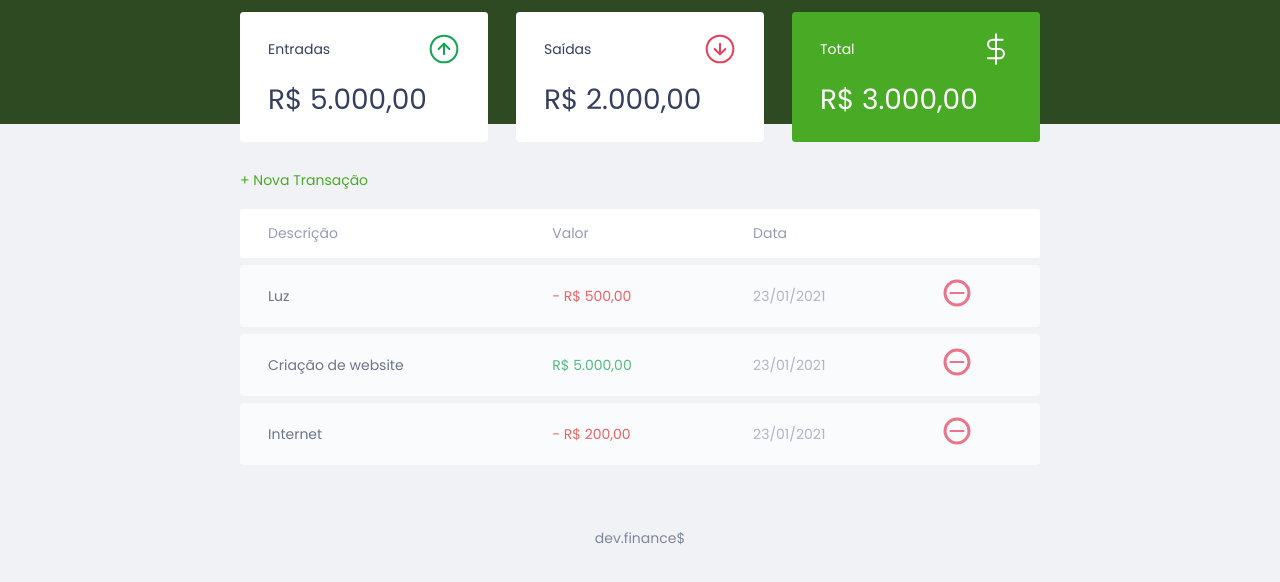
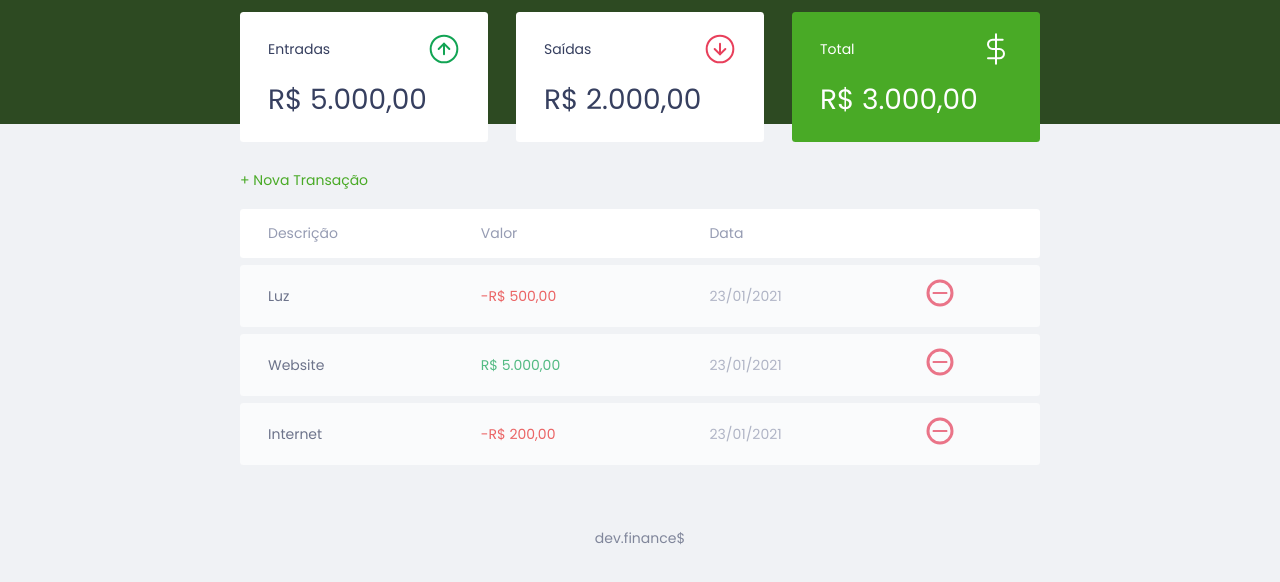
Before and after one commit to gabihvespoli/dev.finance, a plain HTML site: page index.html in a window 1280 px wide. Shown: the part 74-656 px from the top of the page. Drawn offline with Linux system fonts and the light colour scheme.

Commit message:
add DOM e Utils

```diff
--- a/index.html
+++ b/index.html
@@ -69,30 +69,6 @@
           </tr>
         </thead>
         <tbody>
-          <tr>
-            <td class="description">Luz</td>
-            <td class="expense">- R$ 500,00</td>
-            <td class="date">23/01/2021</td>
-            <td>
-              <img src="./assets/minus.svg" alt="Remover transação">
-            </td>
-          </tr>
-          <tr>
-            <td class="description">Criação de website</td>
-            <td class="income">R$ 5.000,00</td>
-            <td class="date">23/01/2021</td>
-            <td>
-              <img src="./assets/minus.svg" alt="Remover transação">
-            </td>
-          </tr>
-          <tr>
-            <td class="description">Internet</td>
-            <td class="expense">- R$ 200,00</td>
-            <td class="date">23/01/2021</td>
-            <td>
-              <img src="./assets/minus.svg" alt="Remover transação">
-            </td>
-          </tr>
         </tbody>
       </table>
     </section>
@@ -150,22 +126,7 @@
     <p>dev.finance$</p>
   </footer>
 
-  <script>
-    const Modal = {
-      open(){
-        document
-        .querySelector('.modal-overlay')
-        .classList
-        .add('active')
-      },
-      close(){
-        document
-        .querySelector('.modal-overlay')
-        .classList
-        .remove('active')
-      }
-    }
-  </script>
+  <script src="scripts.js"></script>
 </body>
 
 </html>
--- /dev/null
+++ b/scripts.js
@@ -0,0 +1,95 @@
+const Modal = {
+  open(){
+    document
+    .querySelector('.modal-overlay')
+    .classList
+    .add('active')
+  },
+  close(){
+    document
+    .querySelector('.modal-overlay')
+    .classList
+    .remove('active')
+  }
+}
+
+const transactions = [
+  {
+    id: 1,
+    description: 'Luz',
+    amount: -50000,
+    date: '23/01/2021',
+  },
+  {
+    id: 2,
+    description: 'Website',
+    amount: 500000,
+    date: '23/01/2021',
+  },
+  {
+    id: 2,
+    description: 'Internet',
+    amount: -20000,
+    date: '23/01/2021',
+  },
+]
+
+const Transaction = {
+  incomes() {
+    // somar as entradas
+  },
+  expenses() {
+    // somar as saidas
+  },
+  total() {
+    // entradas - saidas
+  }
+}
+
+const DOM = {
+  transactionsContainer: document.querySelector('#data-table tbody'),
+
+  addTransaction(transaction, index) {
+    const tr = document.createElement('tr')
+    tr.innerHTML = DOM.innerHTMLTransaction(transaction)
+
+    DOM.transactionsContainer.appendChild(tr)
+
+  },
+  innerHTMLTransaction(transaction) {
+    const CSSclass = transaction.amount > 0 ? "income" : "expense"
+
+    const amount = Utils.formatCurrency(transaction.amount)
+
+    const html = `
+      <td class="description">${transaction.description}</td>
+      <td class="${CSSclass}">${amount}</td>
+      <td class="date">${transaction.date}</td>
+      <td>
+        <img src="./assets/minus.svg" alt="Remover transação">
+      </td>
+    `
+    return html
+  }
+}
+
+const Utils = {
+  formatCurrency(value){
+    const signal = Number(value) < 0 ? "-" : ""
+
+    value = String(value).replace(/\D/g, "")
+
+    value = Number(value) / 100
+
+    value = value.toLocaleString("pt-BR", {
+      style: "currency",
+      currency: "BRL"
+    })
+
+    return signal + value
+  }
+}
+
+transactions.forEach(function(transaction) {
+  DOM.addTransaction(transaction)
+})
```
